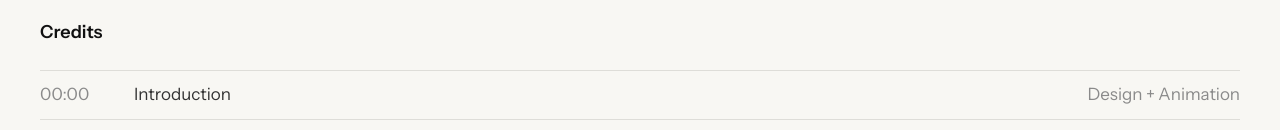
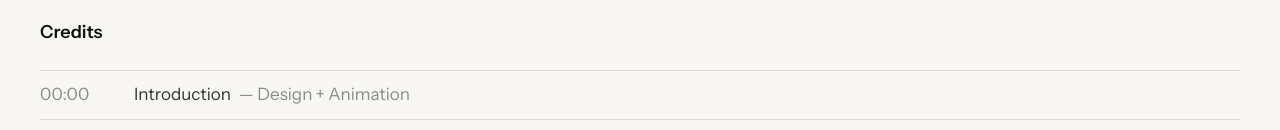
Before and after one commit to marmaladeJim/james-allchurch-portfolio, a Next.js app: page /reel in a window 1280 px wide. Shown: the part 822-952 px from the top of the page. Built offline with nearby package versions, Linux system fonts and the light colour scheme.

Commit message:
Update credits display structure in page.tsx
Refactor credits display layout for better styling.

```diff
--- a/app/reel/page.tsx
+++ b/app/reel/page.tsx
@@ -51,19 +51,21 @@ export default function ReelPage() {
           {credits.map(([time, project, role]) => (
   <div
     key={`${time}-${project}`}
-              className="grid grid-cols-[55px_1fr] gap-3 border-t border-[#DEDDD8] py-2.5 md:grid-cols-[70px_1fr_auto] md:gap-6"
+    className="grid grid-cols-[55px_1fr] gap-3 border-t border-[#DEDDD8] py-2.5 md:grid-cols-[70px_1fr] md:gap-6"
   >
     <span className="text-[#8A8A8A]">
       {time}
     </span>
 
+    <div className="flex flex-wrap items-baseline gap-x-2">
       <span className="text-[#333333]">
         {project}
       </span>
 
-              <span className="col-start-2 text-[#8A8A8A] md:col-start-auto">
-                {role}
+      <span className="text-[#8A8A8A]">
+        — {role}
       </span>
+    </div>
   </div>
 ))}
         </div>
```
Lines whose indentation alone changed are shown as unchanged.
